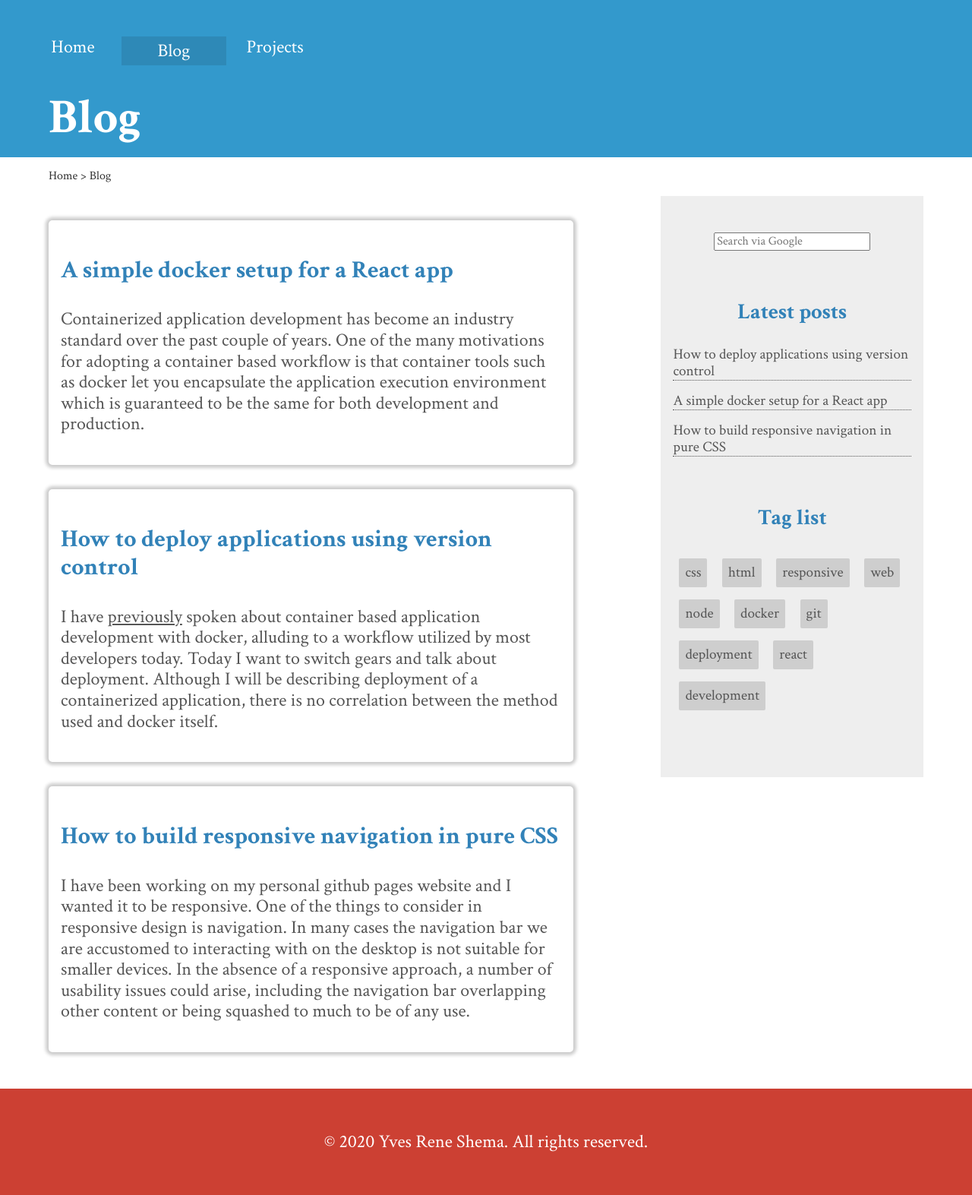
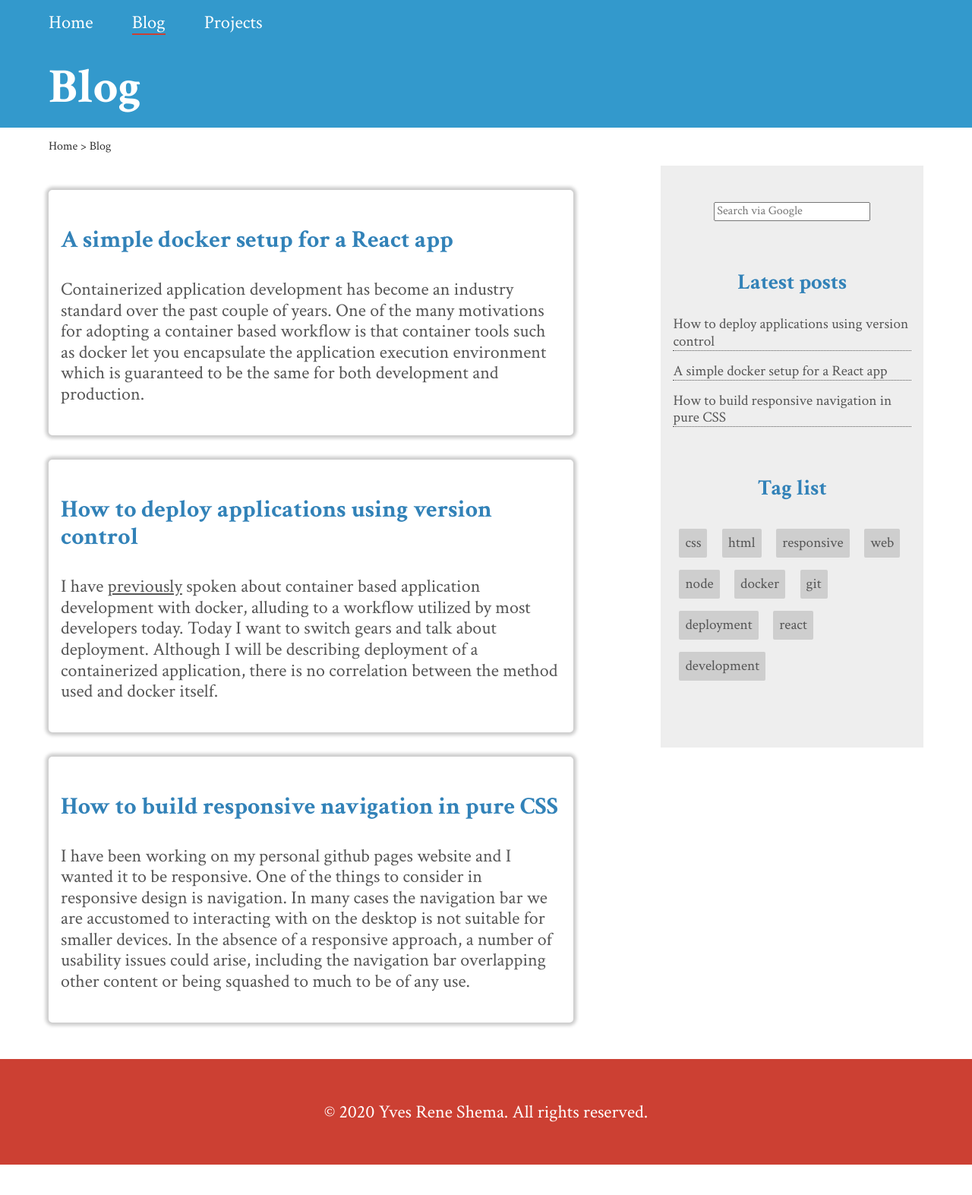
Before and after one commit to yveshema/yveshema.github.io, a Jekyll site: the page built from blog.html, in a window 1280 px wide. Shown: the whole page at 76% size. Built offline with Jekyll 4.4.1, drawn with Linux system fonts in a browser that asks for light colours; nearby versions of some CDN libraries; after the commit the page ends 1533 px from its top, so only the background shows below that.

Commit message:
Straighten up navigation

```diff
--- a/_includes/header.html
+++ b/_includes/header.html
@@ -1,7 +1,7 @@
 <header class="banner">
   <div class="container">
 
-    <div class="navigation">{% include mobile-nav.html %}</div>
+    <!-- <div class="navigation">{% include mobile-nav.html %}</div> -->
     <div class="navigation">{% include main-nav.html %}</div>
 
     <h1>{{ page.title }}</h1>
--- a/_sass/partials/_layout.scss
+++ b/_sass/partials/_layout.scss
@@ -81,7 +81,7 @@ header.banner {
     a {
         // color:$secondary-color;
         color: #fff;
-        font-size: 1.5em;
+        // font-size: 1.5em;
     }
 
     .wrapper {
@@ -100,13 +100,15 @@ header.banner {
 
     //Fix the navigation alignment issue
     .navigation nav {
-        margin-left: -2em;
+        // margin-left: -2em;
+        font-size: calc(20px + (24 - 20) * (100vw - 600px) / (1200 - 600));
     }
 
     .current {
        // background-color: $complementary-color;
-       padding: 5px;
-       background-color: rgba(0,0,0,0.1);
+       // padding: 5px;
+       // background-color: rgba(0,0,0,0.1);
+       border-bottom: 2px solid $complementary-color;
     }
 
     h1 {
@@ -207,9 +209,9 @@ header.banner {
         margin:0;
     }
     //hide the main navigation and show the hamburger menu
-    .banner nav {
-        display:none;
-    }
+    // .banner nav {
+    //     display:none;
+    // }
 
     /* remove default styles, margins and any padding */
     .menu, .menu * {
@@ -221,7 +223,8 @@ header.banner {
     .menu {
         width:100%;
 
-        display:block;
+        // display:block;
+        display: none;
 
         li {
             width: 100%;
--- a/_sass/partials/_lists.scss
+++ b/_sass/partials/_lists.scss
@@ -1,5 +1,7 @@
 .banner li {
-    width:8rem;
+    // width:8rem;
+    display: inline-block;
+    margin-right: 4vw;
     float:left;
 }
 
```
